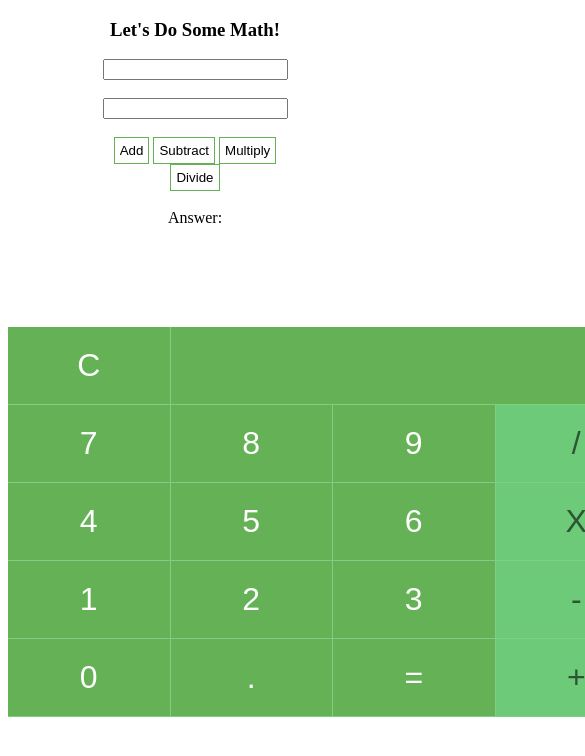
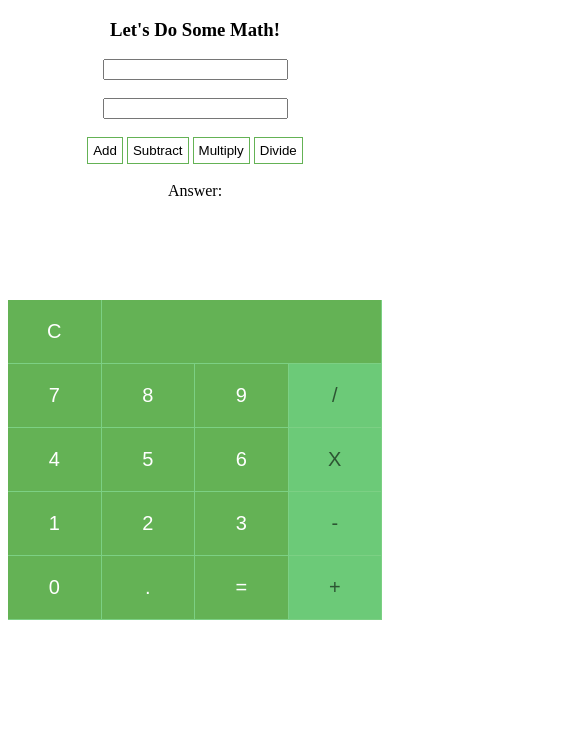
Before and after one commit to ClaytonKinder/Day8-Project, a website: page index.html in a window 390 px wide. Shown: the top 756 px of the page, 585 px wide, since content can reach past the window. Drawn offline with nearby package versions, Linux system fonts and the light colour scheme.

Commit message:
Made calculator responsive.

```diff
--- a/styles.scss
+++ b/styles.scss
@@ -12,8 +12,13 @@ $greenborder: #7CD084;
   -webkit-box-sizing: border-box;
 }
 
+#page-wrapper {
+  max-width: 650px;
+  margin: 0 auto;
+}
+
 .wrapper {
-  width: 50%;
+  width: 100%;
   margin: 0 auto 100px;
   text-align: center;
 }
@@ -49,7 +54,7 @@ CALCULATOR
 }
 
 #calculator {
-  width: 650px;
+  width: 100%;
   margin: 0 auto;
 }
 
@@ -101,3 +106,17 @@ CALCULATOR
     color: white;
   }
 }
+
+/**************************
+QUERIES
+**************************/
+
+@media screen and (max-width: 649px) {
+  #page-wrapper {
+    width: 100%;
+  }
+
+  #calculator * {
+    font-size: 20px;
+  }
+}
```
Also changed, not shown: styles.css, 1 other file.
